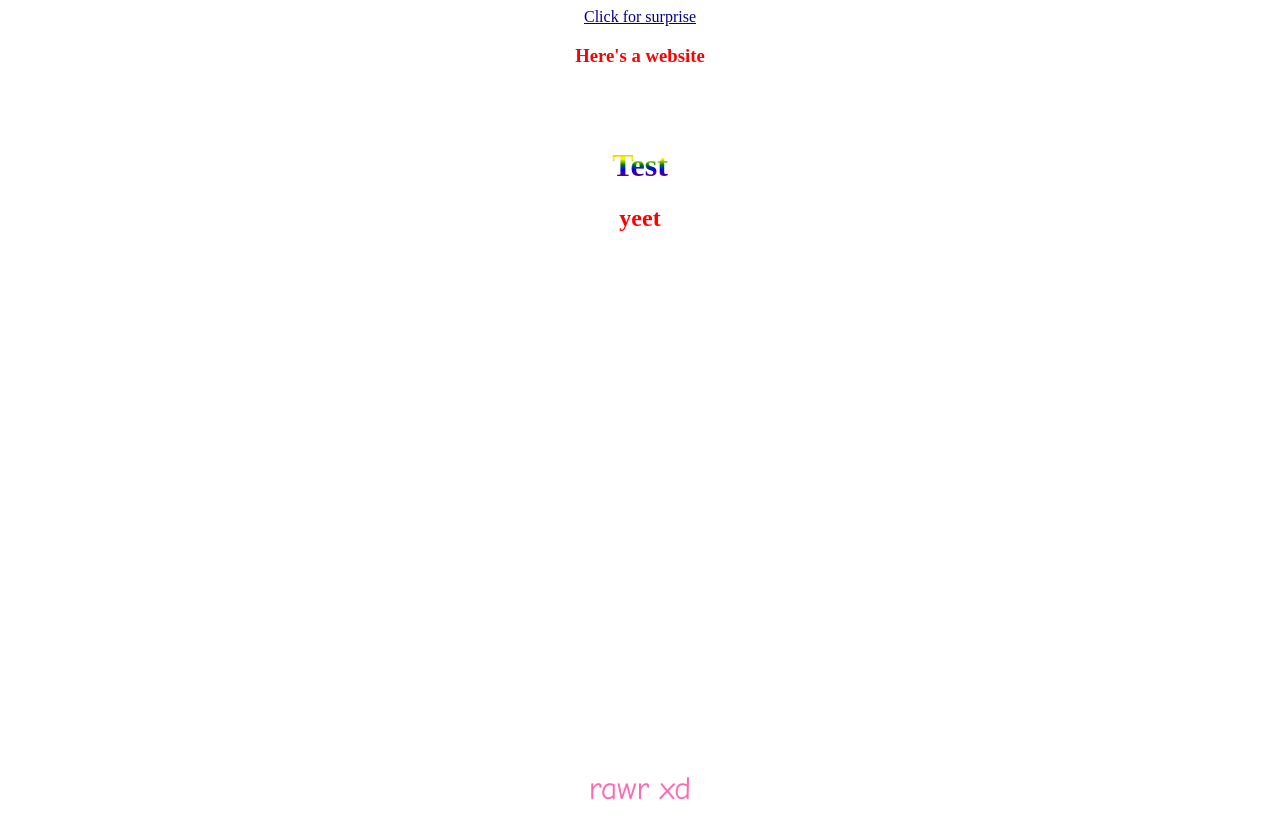
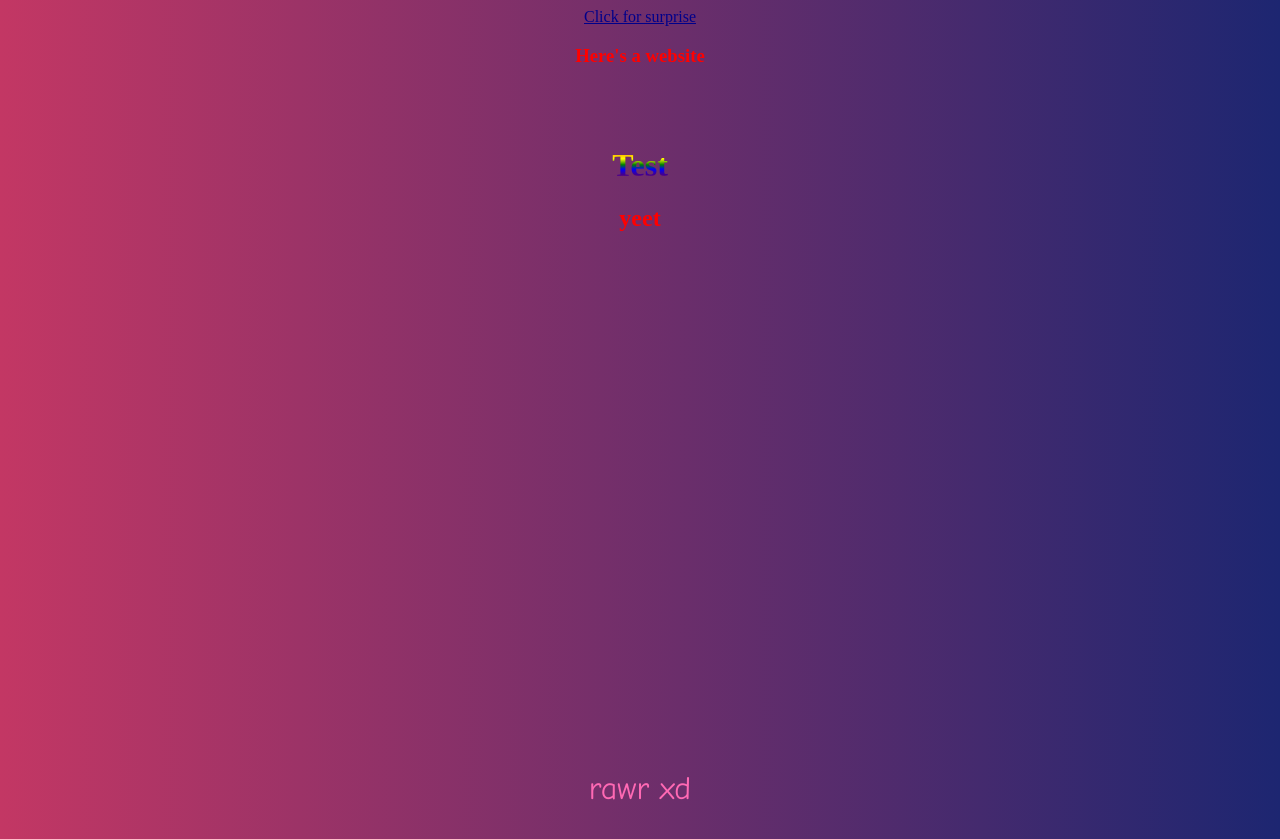
Before and after one commit to Aeiro1/aeiro1.github.io, a plain HTML site: page index.html in a window 1280 px wide. Drawn offline with Linux system fonts and the light colour scheme.

Commit message:
fixed background

```diff
--- a/css.css
+++ b/css.css
@@ -1,7 +1,6 @@
 body { /* has seizure and one gradient */
 
-/* background: linear-gradient(to right, #C33764, #1D2671);  */
-.manofsteel;
+background: linear-gradient(to right, #C33764, #1D2671);
 /*
 seizure background
 -webkit-animation:rainbow .1s infinite;
--- a/index.html
+++ b/index.html
@@ -5,7 +5,7 @@
   <link rel="shortcut icon" type="image/x-icon" href="favicon.ico">
   <link rel="stylesheet" href="css.css">
   </head>
- <body text="red" class = "manofsteel">
+ <body text="red">
   <center>
 	<a href = "#rawr" style="color:darkblue">Click for surprise</a>
     <h3>Here's a website</h1>
```
